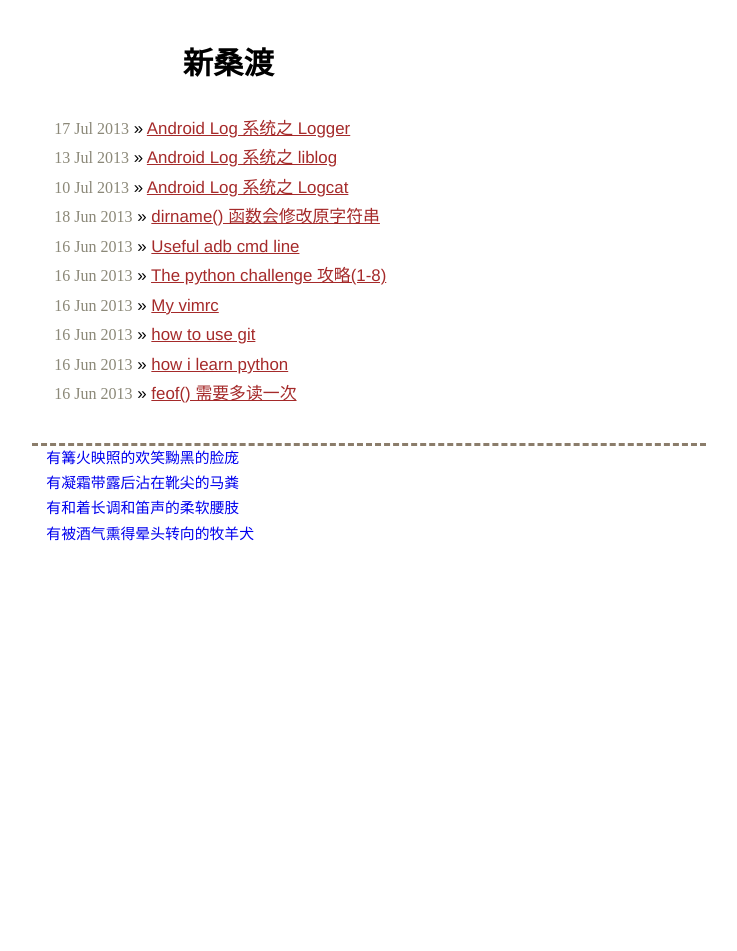
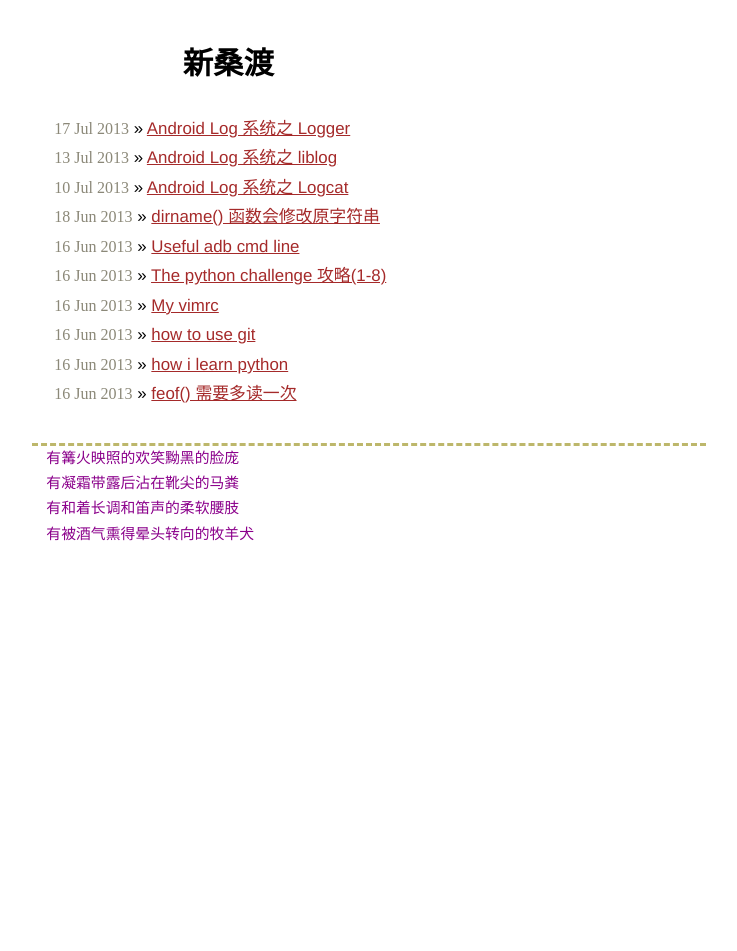
Before and after one commit to byrlx/byrlx.github.io, a Jekyll site: the page built from index.html, in a window 1280 px wide. Shown: the whole page, without its empty margins (271-1008 px from the left). Built offline with Jekyll 4.4.1, drawn with Linux system fonts in a browser that asks for light colours; Markdown is read by kramdown in place of the engine named in the settings.

Commit message:
modify post

```diff
--- a/css/screen.css
+++ b/css/screen.css
@@ -132,7 +132,7 @@ body {
 	  }
 
 	  .site .footer {
-		  border-top: 3px dashed #8b7d6b;
+		  border-top: 3px dashed #bdb76b;
 		  margin-top: 1.5em;
 		  margin-left: 0em;
 		  overflow: hidden;
@@ -140,7 +140,7 @@ body {
 
 	  .footer p {
 		font-size: 88%;
-		color: #00e;
+		color: #8b008b;
 		font: SimHei;
 	  	margin: 0px 0;
 		margin-top: 0em;
```
